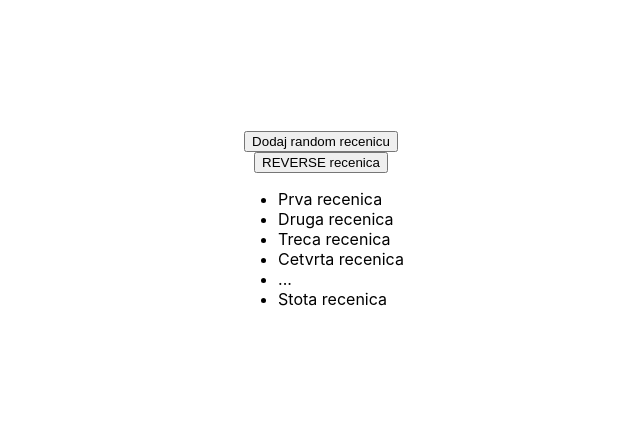
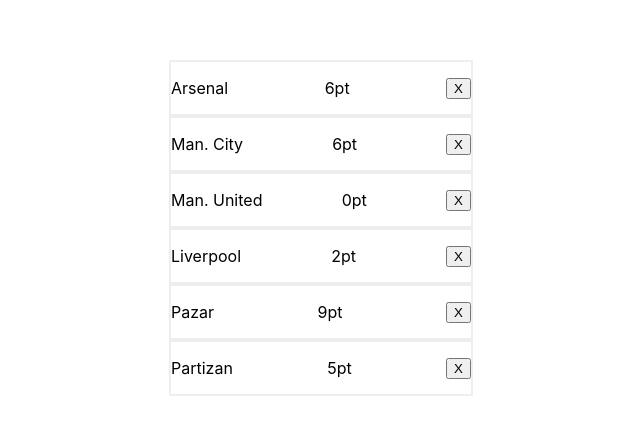
Before and after one commit to dzenankosuta/it-camp, a React (Create React App) app in the folder II Ciklus/React/my-first-app/: page / in a window 1280 px wide. Shown: the part 172-606 px from the top of the page, without its empty margins (319-959 px from the left). Built offline with nearby package versions, Linux system fonts and the light colour scheme.

Commit message:
Prikazivanje liste timova, brisanje tima iz liste

```diff
--- a/II Ciklus/React/my-first-app/src/App.js
+++ b/II Ciklus/React/my-first-app/src/App.js
@@ -2,38 +2,35 @@
 import "./App.css";
 import Greeting from "./components/Greeting/Greeting";
 import Incrementer from "./components/Incrementer/Incrementer";
+import TeamCard from "./components/TeamCard/TeamCard";
 
-const DATA = [
-  "Prva recenica",
-  "Druga recenica",
-  "Treca recenica",
-  "Cetvrta recenica",
-  "...",
-  "Stota recenica",
+const favoriteTeams = [
+  { id: 0, name: "Arsenal", points: 6 },
+  { id: 1, name: "Man. City", points: 6 },
+  { id: 2, name: "Man. United", points: 0 },
+  { id: 3, name: "Liverpool", points: 2 },
+  { id: 4, name: "Pazar", points: 9 },
+  { id: 5, name: "Partizan", points: 5 },
 ];
 
 function App() {
-  const [array, setArray] = useState(DATA);
-  // 1.
-  const generateNewWord = () => Math.random().toString(36).slice(2, 7);
-  // 2.
-  const reverseArray = () => {
-    const _array = [...array];
-    const reversed = _array.reverse();
-    setArray(reversed);
+  const [teams, setTeams] = useState(favoriteTeams);
+
+  const deleteTeam = (id) => {
+    const newTeams = teams.filter((team) => team.id !== id);
+    setTeams(newTeams);
   };
 
   return (
     <div className="card-container">
-      <button onClick={() => setArray((prev) => [generateNewWord(), ...prev])}>
-        Dodaj random recenicu
-      </button>
-      <button onClick={reverseArray}>REVERSE recenica</button>
-      <ul>
-        {array.map((value) => (
-          <li key={value}>{value}</li>
-        ))}
-      </ul>
+      {teams.map((team) => (
+        <TeamCard
+          key={team.id}
+          name={team.name}
+          points={team.points}
+          onDeleteTeam={() => deleteTeam(team.id)}
+        />
+      ))}
     </div>
   );
 }
--- /dev/null
+++ b/II Ciklus/React/my-first-app/src/components/TeamCard/TeamCard.css
@@ -0,0 +1,7 @@
+.team-card {
+  width: 300px;
+  display: flex;
+  justify-content: space-between;
+  align-items: center;
+  border: 2px solid #eeeeee;
+}
--- /dev/null
+++ b/II Ciklus/React/my-first-app/src/components/TeamCard/TeamCard.js
@@ -0,0 +1,14 @@
+import React from "react";
+import "./TeamCard.css";
+
+const TeamCard = ({ name, points, onDeleteTeam }) => {
+  return (
+    <div className="team-card">
+      <p>{name}</p>
+      <p>{points}pt</p>
+      <button onClick={onDeleteTeam}>X</button>
+    </div>
+  );
+};
+
+export default TeamCard;
```
Also changed, not shown: II Ciklus/React/my-first-app/src/App6.js (added, +41 -0 lines).
